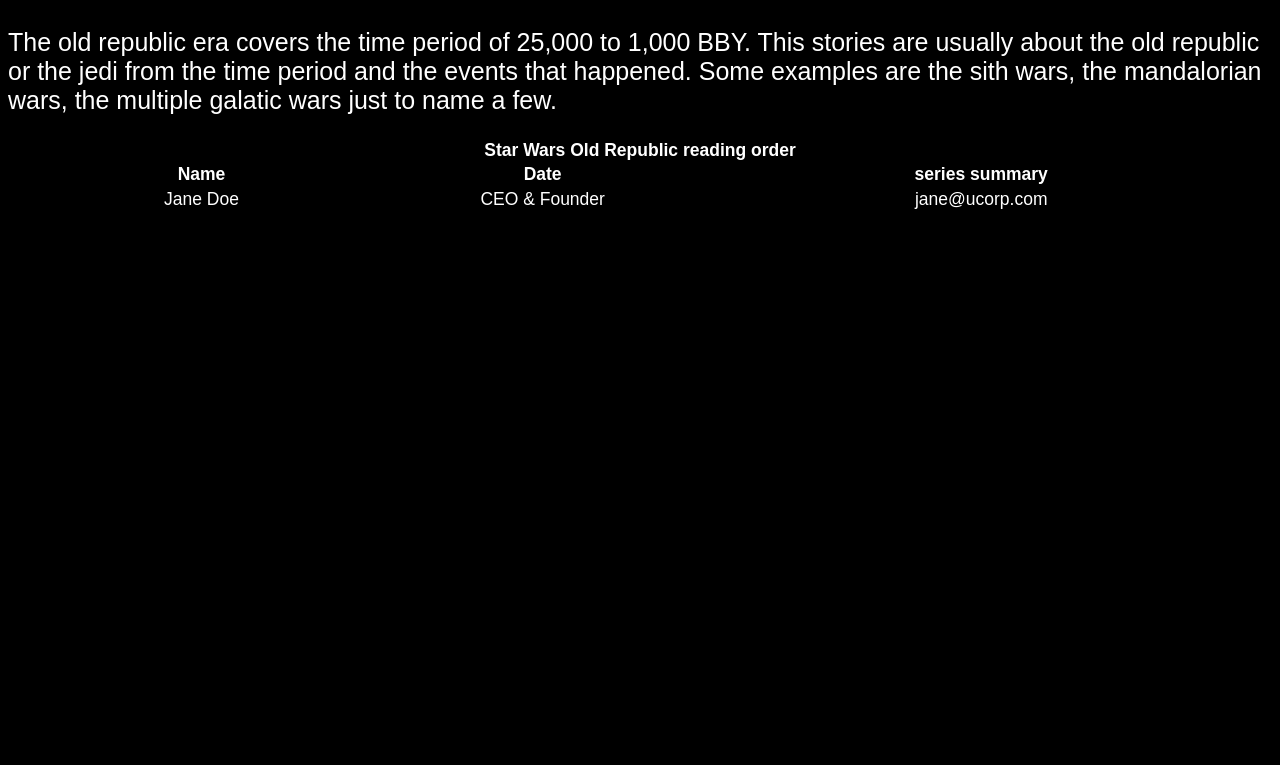
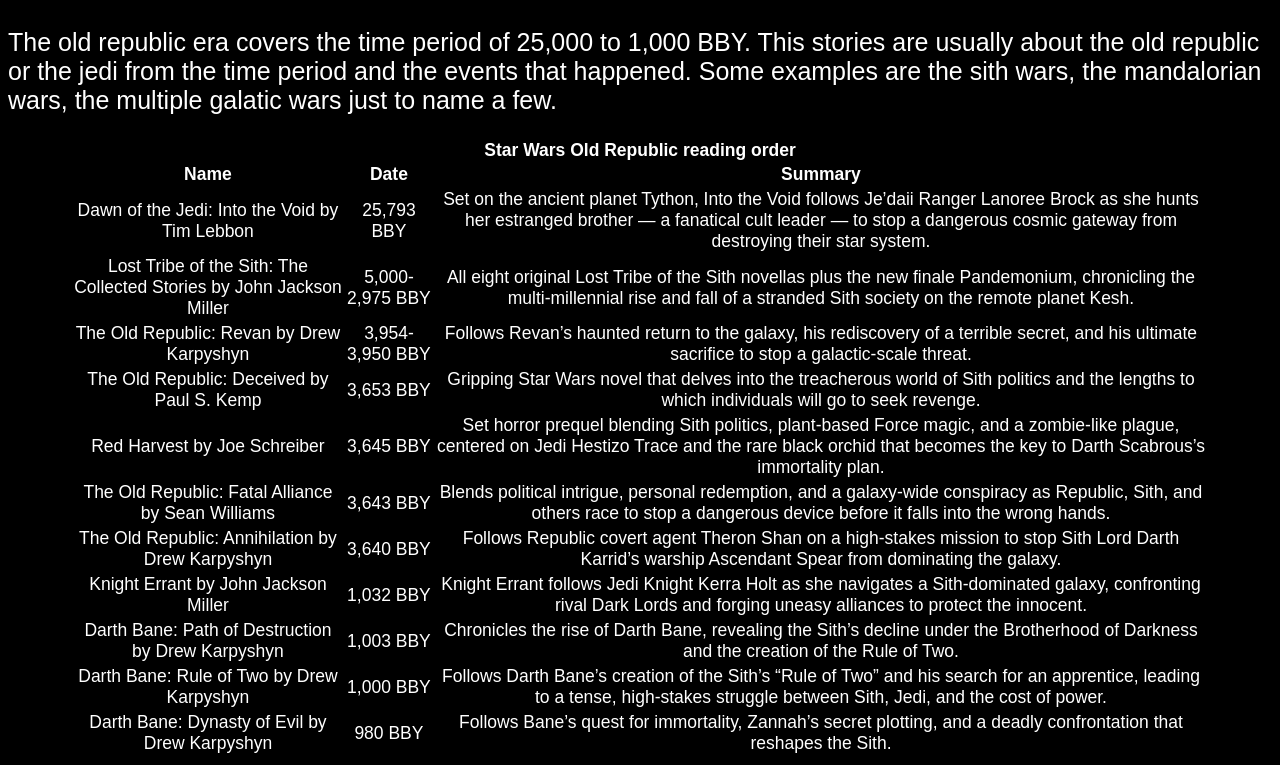
Before and after one commit to 46235/Star-Wars-Legend-read-order, a plain HTML site: page old-republic.html in a window 1280 px wide. Shown: the part 77-842 px from the top of the page. Before the commit the page ends 800 px from the top, so only its background shows below. Drawn offline with Linux system fonts and the light colour scheme.

Commit message:
Add files via upload

```diff
--- a/old-republic.html
+++ b/old-republic.html
@@ -19,13 +19,62 @@
 	<tr class="color">
 		<th weight=93%>Name</th>
 		<th>Date</th>
-		<th>series summary</th>
+		<th>Summary</th>
 	</tr>
 	<tr>
-		<td class="center">Jane Doe</td>
-		<td class="center">CEO & Founder</td>
-		<td class="center">jane@ucorp.com</td>
+		<td class="center">Dawn of the Jedi: Into the Void by Tim Lebbon</td>
+		<td class="center">25,793 BBY</td>
+		<td class="center">Set on the ancient planet Tython, Into the Void follows Je’daii Ranger Lanoree Brock as she hunts her estranged brother — a fanatical cult leader — to stop a dangerous cosmic gateway from destroying their star system.</td>
+	</tr>
+	<tr>
+		<td class="center">Lost Tribe of the Sith: The Collected Stories by John Jackson Miller	</td>
+		<td class="center">5,000-2,975 BBY</td>
+		<td class="center">All eight original Lost Tribe of the Sith novellas plus the new finale Pandemonium, chronicling the multi‑millennial rise and fall of a stranded Sith society on the remote planet Kesh.</td>
+	</tr>
+	<tr>
+		<td class="center">The Old Republic: Revan by Drew Karpyshyn</td>
+		<td class="center">3,954-3,950 BBY</td>
+		<td class="center">Follows Revan’s haunted return to the galaxy, his rediscovery of a terrible secret, and his ultimate sacrifice to stop a galactic-scale threat.</td>
+	</tr>
+	<tr>
+		<td class="center">The Old Republic: Deceived by Paul S. Kemp</td>
+		<td class="center">3,653 BBY</td>
+		<td class="center">Gripping Star Wars novel that delves into the treacherous world of Sith politics and the lengths to which individuals will go to seek revenge.</td>
+	</tr>
+	<tr>
+		<td class="center">Red Harvest by Joe Schreiber</td>
+		<td class="center">3,645 BBY</td>
+		<td class="center">Set horror prequel blending Sith politics, plant-based Force magic, and a zombie-like plague, centered on Jedi Hestizo Trace and the rare black orchid that becomes the key to Darth Scabrous’s immortality plan.</td>
+	</tr>
+	<tr>
+		<td class="center">The Old Republic: Fatal Alliance by Sean Williams</td>
+		<td class="center">3,643 BBY</td>
+		<td class="center">Blends political intrigue, personal redemption, and a galaxy‑wide conspiracy as Republic, Sith, and others race to stop a dangerous device before it falls into the wrong hands.</td>
+	</tr>
+	<tr>
+		<td class="center">The Old Republic: Annihilation by Drew Karpyshyn</td>
+		<td class="center">3,640 BBY</td>
+		<td class="center">Follows Republic covert agent Theron Shan on a high‑stakes mission to stop Sith Lord Darth Karrid’s warship Ascendant Spear from dominating the galaxy.</td>
+	</tr>
+	<tr>
+		<td class="center">Knight Errant by John Jackson Miller</td>
+		<td class="center">1,032 BBY</td>
+		<td class="center">Knight Errant follows Jedi Knight Kerra Holt as she navigates a Sith‑dominated galaxy, confronting rival Dark Lords and forging uneasy alliances to protect the innocent.</td>
+	</tr>
+	<tr>
+		<td class="center">Darth Bane: Path of Destruction by Drew Karpyshyn</td>
+		<td class="center">1,003 BBY</td>
+		<td class="center">Chronicles the rise of Darth Bane, revealing the Sith’s decline under the Brotherhood of Darkness and the creation of the Rule of Two.</td>
+	</tr>
+	<tr>
+		<td class="center">Darth Bane: Rule of Two by Drew Karpyshyn</td>
+		<td class="center">1,000 BBY</td>
+		<td class="center">Follows Darth Bane’s creation of the Sith’s “Rule of Two” and his search for an apprentice, leading to a tense, high‑stakes struggle between Sith, Jedi, and the cost of power.</td>
+	</tr>
+	<tr>
+		<td class="center">Darth Bane: Dynasty of Evil by Drew Karpyshyn</td>
+		<td class="center">980 BBY</td>
+		<td class="center">Follows Bane’s quest for immortality, Zannah’s secret plotting, and a deadly confrontation that reshapes the Sith.</td>
 	</tr>
 	</body>
-
 </html>
```
